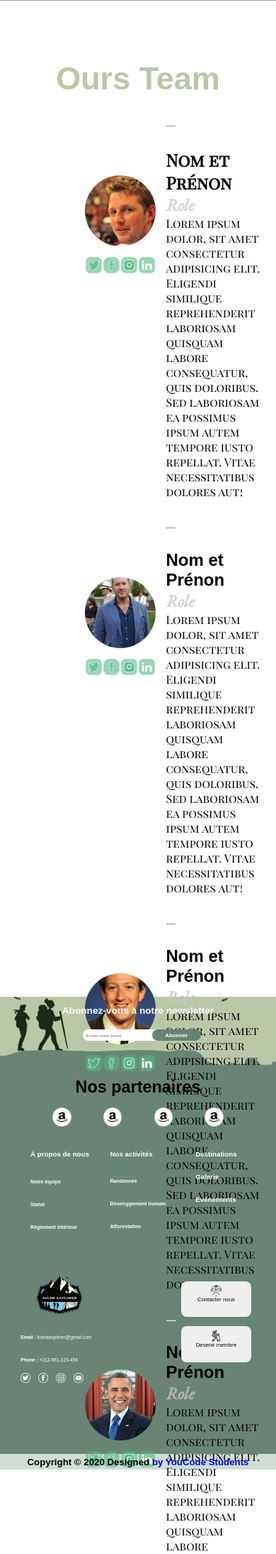
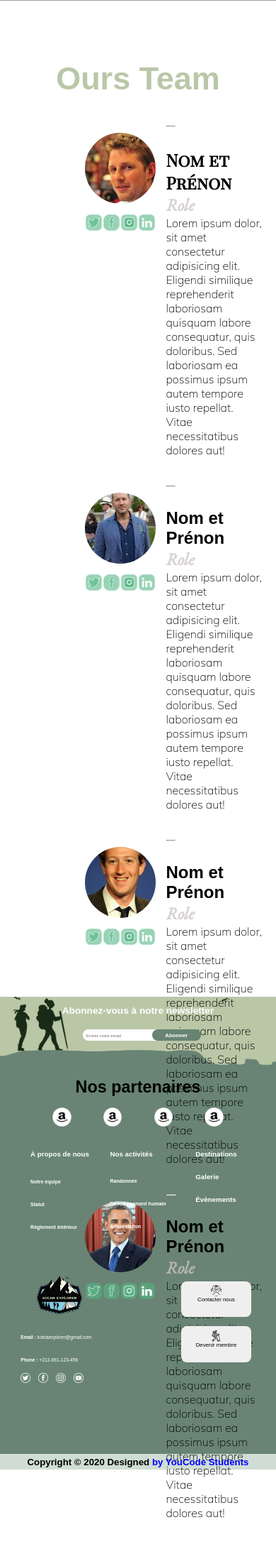
Before and after one commit to mednajjar/Projet-KolnaExplorer, a PHP site: page /Team.html in a window 390 px wide. Shown: the part 974-3163 px from the top of the page at 71% size. After the commit the page ends 3112 px from the top, so only its background shows below. Run offline with PHP 8.4, Linux system fonts and the light colour scheme; style sheets or scripts are compiled from the project's sources; grey boxes are pictures that could not be loaded.

Commit message:
modification responsive

```diff
--- a/Team.html
+++ b/Team.html
@@ -4,8 +4,9 @@
     <meta charset="UTF-8">
     <meta name="viewport" content="width=device-width, initial-scale=1.0">
     <link href="https://fonts.googleapis.com/css2?family=EB+Garamond:ital@1&display=swap" rel="stylesheet">
+    <link href="https://fonts.googleapis.com/css2?family=Mulish:wght@200&display=swap" rel="stylesheet">
+    <link href="https://fonts.googleapis.com/css2?family=EB+Garamond:ital@1&family=Playfair+Display+SC&display=swap" rel="stylesheet">
 
-    <link href="https://fonts.googleapis.com/css2?family=EB+Garamond:ital@1&family=Playfair+Display+SC&display=swap" rel="stylesheet">
 
     <link rel="stylesheet" href="css/Team.css">
 
--- a/css/Team.css
+++ b/css/Team.css
@@ -735,7 +735,7 @@
 }
 
 .sectionTeam2 .sectionTeam2-block1 .block1-team2 .block1-team2__tite3 {
-  font-family: 'Playfair Display SC', serif;
+  font-family: 'Mulish', sans-serif;
 }
 
 .sectionTeam2 .sectionTeam2-block1 .block1-team2--ligne {
@@ -786,7 +786,7 @@
 }
 
 .sectionTeam2-block2 .block1-team2 .block1-team2__tite3 {
-  font-family: 'Playfair Display SC', serif;
+  font-family: 'Mulish', sans-serif;
 }
 
 .sectionTeam2-block2 .block1-team2 .block1-team2--ligne {
@@ -837,7 +837,7 @@
 }
 
 .sectionTeam2-block3 .block1-team2 .block1-team2__tite3 {
-  font-family: 'Playfair Display SC', serif;
+  font-family: 'Mulish', sans-serif;
 }
 
 .sectionTeam2-block3 .block1-team2 .block1-team2--ligne {
@@ -888,7 +888,7 @@
 }
 
 .sectionTeam2-block4 .block1-team2 .block1-team2__tite3 {
-  font-family: 'Playfair Display SC', serif;
+  font-family: 'Mulish', sans-serif;
 }
 
 .sectionTeam2-block4 .block1-team2 .block1-team2--ligne {
@@ -910,12 +928,12 @@
     text-align: center;
   }
   body .sectionTeam2 {
-    height: 800px;
+    height: 700px;
     display: flex;
     flex-direction: column;
   }
   body .sectionTeam2 .block1-team1 {
-    padding-top: 100px;
+    padding-top: 40px;
   }
   body .sectionTeam2 .block1-team2 {
     padding-top: -20px;
--- a/scss/Team.scss
+++ b/scss/Team.scss
@@ -106,7 +106,7 @@
                     font-family: 'EB Garamond', serif;
                 }
                 .block1-team2__tite3 {
-                    font-family: 'Playfair Display SC', serif;
+                    font-family: 'Mulish', sans-serif;
 
                 }
 
@@ -159,7 +159,7 @@
                     font-family: 'EB Garamond', serif;
                 }
                 .block1-team2__tite3 {
-                    font-family: 'Playfair Display SC', serif;
+                    font-family: 'Mulish', sans-serif;
 
                 }
 
@@ -211,7 +211,7 @@
                     font-family: 'EB Garamond', serif;
                 }
                 .block1-team2__tite3 {
-                    font-family: 'Playfair Display SC', serif;
+                    font-family: 'Mulish', sans-serif;
 
                 }
 
@@ -262,7 +262,7 @@
                     font-family: 'EB Garamond', serif;
                 }
                 .block1-team2__tite3 {
-                    font-family: 'Playfair Display SC', serif;
+                    font-family: 'Mulish', sans-serif;
 
                 }
 
@@ -279,22 +279,52 @@
 
 
 
+
+        @media screen and (max-width:1400px) {
+            body {
+                width: 100%;
+                .sectionTeam {
+                    width: 100%;
+                    .title {
+                        text-align: center;
+                    }
+                }
+                .sectionTeam2 {
+                    height: 1200px;
+
+                    .block1-team2 {
+                      padding-top: -20px
+
+                        }
+
+
+
+                    }
+
+
+
+            }
+        }
+
+
+
+
         @media screen and (max-width:875px) {
             body {
                 width: 100%;
                 .sectionTeam {
-            // width: 100%;
                     height: auto;
                     .sectionTeam-title {
                         text-align: center;
                     }
                 }
                 .sectionTeam2 {
-            height: 800px;
+                    height: 700px;
                     display: flex;
                     flex-direction: column;
+
                     .block1-team1 {
-             padding-top: 100px;
+                     padding-top: 40px;
 
                           }
                     .block1-team2 {
@@ -313,64 +343,6 @@
 
 
 
-// @media screen and (max-width:375px) {
-//     body {
-//         width: 100%;
-//         .sectionTeam {
-//             width: 100%;
-//              .sectionTeam-title {
-//                 font-size: 25px;
-//             }
-//         }
-//         .sectionTeam2 {
-//             width: 100%;
-//             height: 2000px;
-
-//             .sectionTeam2-block1  {
-//                 display: flex;
-//                 flex-direction: column;
-//                 justify-content: space-evenly;
-//             }
-//             .sectionTeam2-block2 {
-//                 display: flex;
-//                 flex-direction: column;
-//                 justify-content: space-between;
-
-//             }
-//             .sectionTeam2-block3 {
-//                 display: flex;
-//                 flex-direction: column;
-//             }
-//             .sectionTeam2-block4 {
-//                 display: flex;
-//                 flex-direction: column;
-//             }
-
-//         }
-//         .block1-team2 {
-//             margin-top: 30px;
-//             margin-left: 15px;
-//             .block1-team2__tite3 {
-//                 font-size: 12px;
-//             }
-//             .block1-team2__tite2 {
-//                 font-size: 16px;
-//             }
-//             .block1-team2__tite1 {
-//                 font-size: 22px;
-//             }
-
-//     }
-//         .block1-team1 {
-//             margin-left:50px;
-//             margin-top: 25px;
-//             padding-left: 70px;
-//              margin-top: 150px;
-
-//         }
-// }
-
-
         @media screen and (max-width:375px) {
             body {
                 width: 100%;
@@ -384,7 +356,7 @@
                     margin-top: 100px;
                     margin: 0 auto;
                     height: 2100px;
-            margin-bottom: 200px;
+                    margin-bottom: 50px;
 
 
                     .sectionTeam2-block1  {
@@ -418,7 +390,6 @@
                         padding-left: 10px;
                         display: flex;
                         flex-direction: column;
-                // padding-top: 150px;
 
 
 
@@ -426,7 +397,6 @@
 
                 }
                 .block1-team2 {
-            // margin-top: 50px;
                     width: 100%;
                     text-align: left;
 
@@ -446,8 +416,7 @@
             }
                 .block1-team1 {
                      padding-left: 70px;
-            // padding-top: 0px;
-            //  margin-top: 150px;
+
 
 
 
@@ -457,29 +426,3 @@
             }
 
         }
-
-@media screen and (max-width:1400px) {
-    body {
-        width: 100%;
-        .sectionTeam {
-            width: 100%;
-            .title {
-                text-align: center;
-            }
-        }
-        .sectionTeam2 {
-            height: 1200px;
-
-            .block1-team2 {
-              padding-top: -20px
-
-                }
-
-
-
-            }
-
-
-
-    }
-}
```
Also changed, not shown: other parts of css/Team.css (+19 -19 lines), confige.php (deleted, +0 -16 lines), 1 other file. Lines whose indentation alone changed are shown as unchanged.
